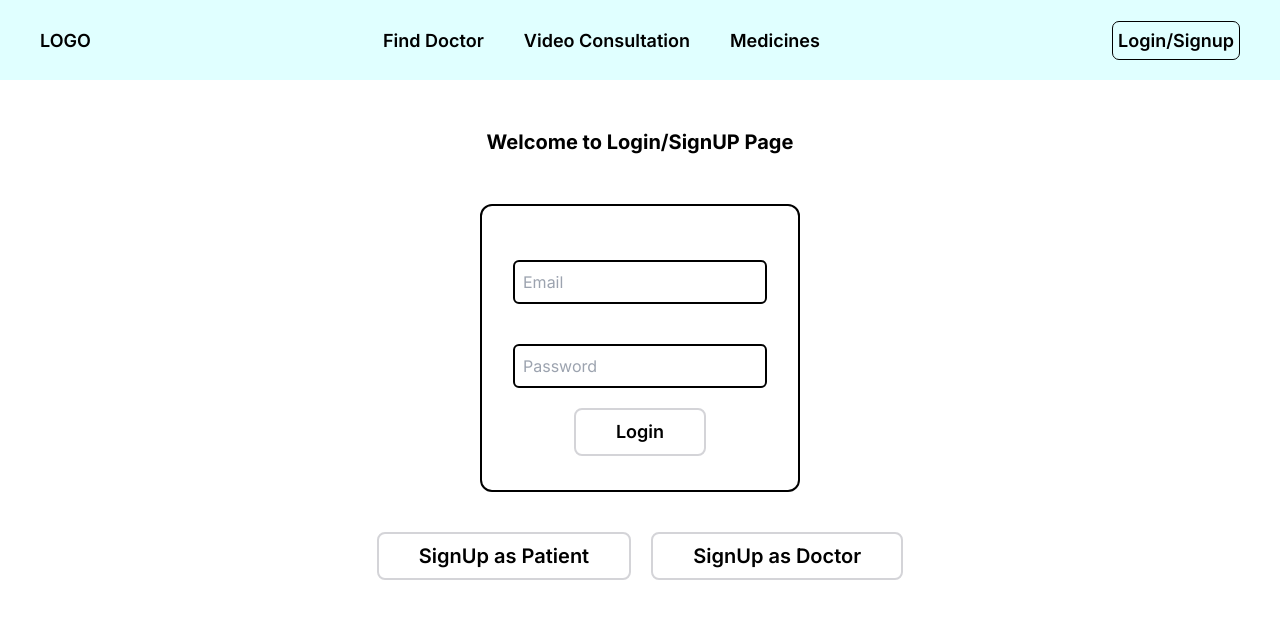
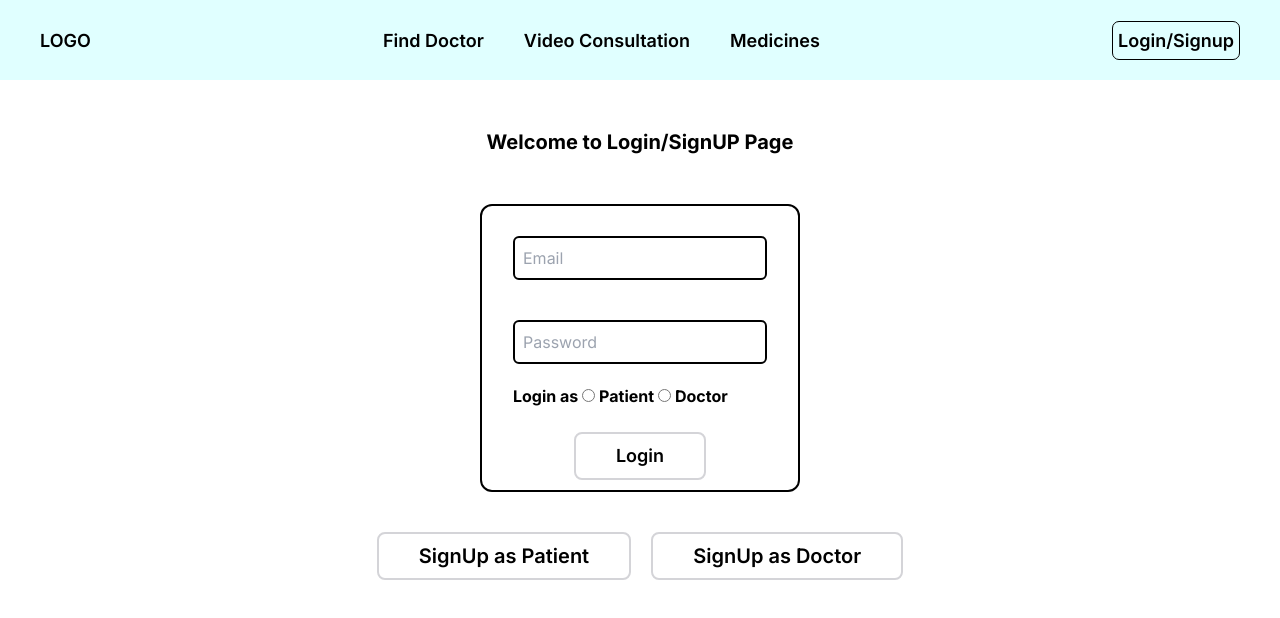
Before and after one commit to Jigyansh2468/MediConnect, a Next.js app: page /Login in a window 1280 px wide. Shown: the top 618 px of the page. Built offline with nearby package versions, Linux system fonts and the light colour scheme.

Commit message:
login page completed

```diff
--- a/app/Login/page.js
+++ b/app/Login/page.js
@@ -1,19 +1,52 @@
 "use client";
+import axios from "axios";
 import React from "react";
 import { useState } from "react";
 const Login = () => {
   const [input, setinput] = useState({
     email: "",
-    pass: "",
+    password: "",
   });
+  const [mode, setmode] = useState("");
+  const handleModeChange = (e) => {
+    setmode(e.target.value);
+  };
   const onInputChange = (e) => {
     const { name, value } = e.target;
     setinput({ ...input, [name]: value });
   };
   const handleSubmit = (e) => {
     e.preventDefault();
-    // check pass with database
-    // if correct then verify otp
+    const URL = mode === "Patient" ? "/patient/login" : "/doctor/login";
+    axios
+      .post(`http://localhost:8080/${URL}`, input, {
+        headers: {
+          "Content-Type": "application/json",
+        },
+        withCredentials: true,
+      })
+      .then((response) => {
+        if (response.body === "login successful") {
+          // if(patient) patient profile page
+          // else doctor profile page
+          if (mode == "PATIENT") {
+            alert("got to patient profile page");
+          } else {
+            alert("got to doctor profile page");
+          }
+        } else {
+          if (response.data == "Incorrect password") {
+            alert("password incorrect");
+          } else if (response.data == "Patient not found with email") {
+            alert("Email is not exist in database");
+          }
+          setEmail("");
+          setPassword("");
+        }
+      })
+      .catch((error) => {
+        console.log(error);
+      });
   };
   const submitbtnp = () => {
     window.location.href = "/SignupP";
@@ -46,12 +79,36 @@ const Login = () => {
               <input
                 type="password"
                 placeholder="Password"
-                name="pass"
-                value={input.pass}
+                name="password"
+                value={input.password}
                 onChange={onInputChange}
                 className="my-5 p-2 rounded-md border-2 border-black"
                 required
               />
+              <div className="flex gap-1 font-bold">
+                Login as
+                <br />
+                <label>
+                  <input
+                    type="radio"
+                    name="mode"
+                    value="PATIENT"
+                    checked={mode === "PATIENT"}
+                    onChange={handleModeChange}
+                  />{" "}
+                  Patient
+                </label>
+                <label>
+                  <input
+                    type="radio"
+                    name="mode"
+                    value="DOCTOR"
+                    checked={mode === "DOCTOR"}
+                    onChange={handleModeChange}
+                  />{" "}
+                  Doctor
+                </label>
+              </div>
               <br />
               <button className="font-semibold text-lg border-2 border-zinc-300 rounded-lg px-10 p-2 hover:bg-blue-300 hover:text-white hover:cursor-pointer">
                 Login
--- a/app/SignupD/page.js
+++ b/app/SignupD/page.js
@@ -11,7 +11,7 @@ const Signup = () => {
     city: "",
     specialization: "",
     certificateNum: "",
-    mode: "ONLINE",
+    mode: "",
     password: "",
     cnfrmpass: "",
   });
@@ -208,8 +208,8 @@ const Signup = () => {
                   <input
                     type="radio"
                     name="mode"
-                    value="online"
-                    checked={input.mode === "online"}
+                    value="ONLINE"
+                    checked={input.mode === "ONLINE"}
                     onChange={handleModeChange}
                   />{" "}
                   Online
@@ -218,8 +218,8 @@ const Signup = () => {
                   <input
                     type="radio"
                     name="mode"
-                    value="offline"
-                    checked={input.mode === "offline"}
+                    value="OFFLINE"
+                    checked={input.mode === "OFFLINE"}
                     onChange={handleModeChange}
                   />{" "}
                   Offline
@@ -228,8 +228,8 @@ const Signup = () => {
                   <input
                     type="radio"
                     name="mode"
-                    value="both"
-                    checked={input.mode === "both"}
+                    value="BOTH"
+                    checked={input.mode === "BOTH"}
                     onChange={handleModeChange}
                   />{" "}
                   Both
```
